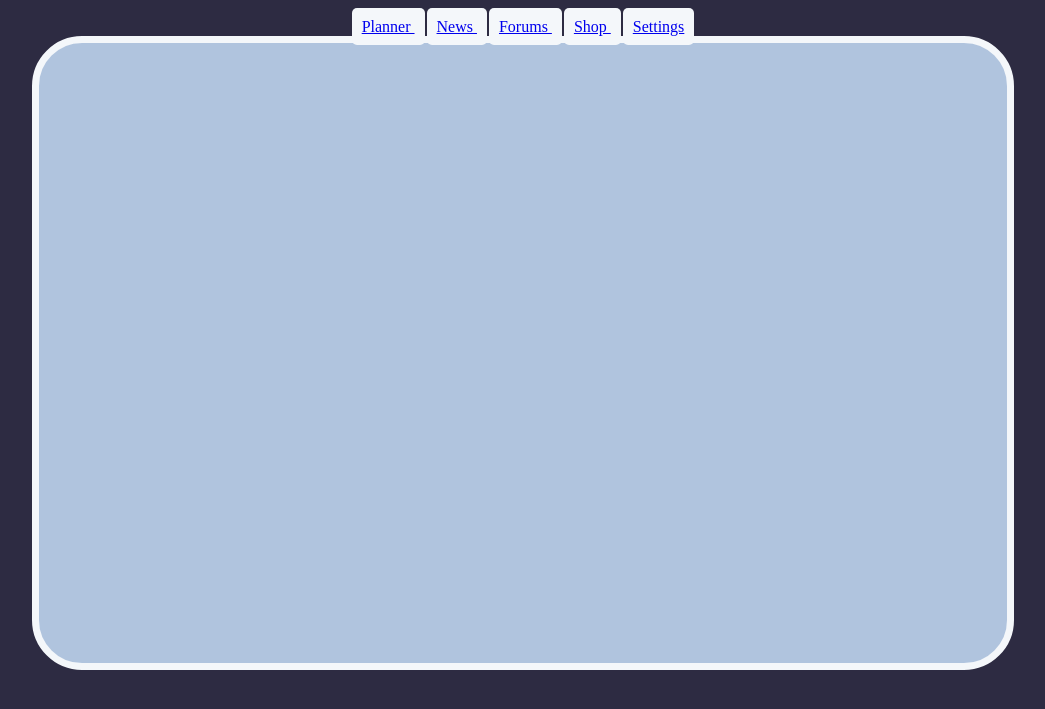
After one commit to feincrafts/csc330_spring2024_team2, a Flask app: template app/templates/inapp_base.html in a window 1280 px wide. The commit adds this page. Shown: the top 709 px of the page, without its empty margins (117-1162 px from the left). Run offline with Flask 3, Linux system fonts and the light colour scheme; the template is opened without the code that fills it, so the values that code supplies are empty.

Commit message:
more template fixes

```diff
--- /dev/null
+++ b/app/templates/inapp_base.html
@@ -0,0 +1,51 @@
+<!DOCTYPE html>
+<!-- Logged-in pages only (has header bar) -->
+<!-- If anyone has a better way to do this please feel free  -->
+
+<!-- Can change background to an image later-->
+<html style="background:rgb(45, 43, 66);">
+    <head>
+        <title>GameTrack</title>
+    </head>
+
+    <body>
+        <div style="text-align: center; padding-top: 10px;">
+            <a href="/planner"> Planner </a>
+            <a href="/news"> News </a>
+            <a href="/forums"> Forums </a>
+            <a href="/shop"> Shop </a>
+            <a href="/settings"> Settings </a>
+            <br>
+        </div>
+        <div id="mainpanel" class="panel">
+            {% block content %}{% endblock %}
+
+        </div>
+
+    </body>
+
+    <!-- Should probably fix height dynamically-->
+    <style>
+        .panel{
+            background:lightsteelblue;
+            width: 75%;
+            min-height: 600px;
+            height: auto;
+            margin: auto;
+            padding: 10px;
+            border-radius: 50px;
+            border-color: rgb(244, 247, 250);
+            border-style: solid;
+            border-width: 7px;
+        }
+
+        a {
+                background-color: rgb(244, 247, 250);
+                padding: 10px;
+                border-radius: 5px;
+                margin: 1px;
+        }
+
+    </style>
+
+</html>
--- a/app/templates/planner.html
+++ b/app/templates/planner.html
@@ -1,7 +1,8 @@
-{% extends "homepage.html" %}
+{% extends "inapp_base.html" %}
 
 <!-- TODO: style it-->
 {% block content %}
+
 <p style="text-align: center;"> Today's Planner </p>
 {% endblock %}
 
```
Also changed, not shown: app/templates/homepage.html (+1 -16 lines).
